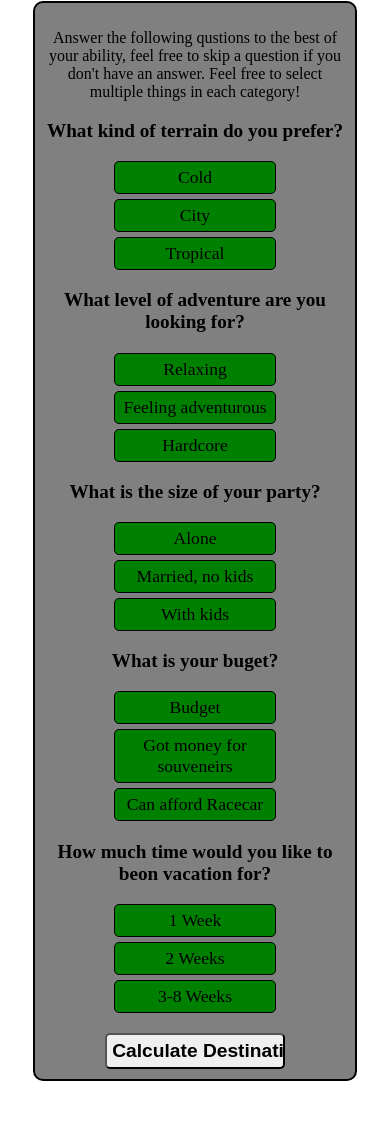
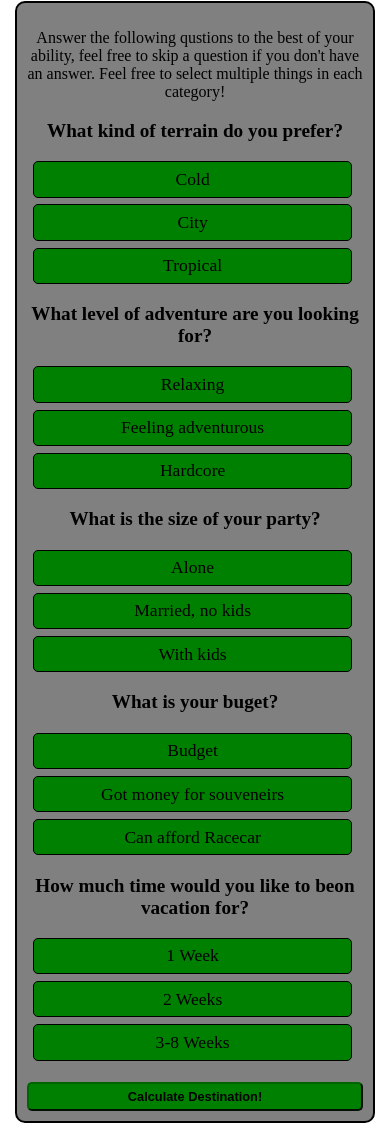
Before and after one commit to Hreacon/IntroWeek2Review, a plain HTML site: page index.html in a window 390 px wide. Shown: the part 131-1262 px from the top of the page. Before the commit the page ends 1220 px from the top, so only its background shows below. Drawn offline with Linux system fonts and the light colour scheme.

Commit message:
add responsive design

```diff
--- a/css/styles.css
+++ b/css/styles.css
@@ -2,7 +2,7 @@
   display: none;
 }
 #questionaire {
-  width:80%;
+  width:90%;
   margin:auto;
   text-align: center;
   padding:10px;
@@ -10,18 +10,18 @@
   border:2px solid black;
   background: gray;
 }
-#questionaire div + p, #questionaire p:nth-child(2) {
+#questionaire > div p {
   font-size: 1.2em;
   font-weight: bold;
 }
-#questionaire div[id] label {
-  width:50%;
+#questionaire div div[id] label {
+  width:90%;
   display: block;
-  padding:5px;
+  padding:2%;
   font-size: 1.1em;
   background:green;
   border:1px solid black;
-  margin:5px auto;
+  margin:2%;
   border-radius: 5px;
 }
 :checked + label{
@@ -33,9 +33,30 @@ input[type=checkbox] {
 }
 input[type=submit] {
   margin: 15px auto 0px auto;
-  width:60%;
+  clear:both;
   padding:5px;
   border-radius: 5px;
-  font-size: 1.2em;
   font-weight: bold;
+  font-size:.8em;
+  width:100%;
+  background: green;
+  border-color: darkgreen;
 }
+@media screen and (min-width:450px) {
+  input[type=submit] {
+    font-size:1.2em;
+  }
+}
+@media screen and (min-width:850px){
+    #questionaire > div {
+    width:50%;
+    float:left;
+  }
+  #questionaire > div:nth-child(6) {
+    float:none;
+    margin:0 auto;
+  }
+  input[type=submit] {
+    width:70%;
+  }
+}
--- a/index.html
+++ b/index.html
@@ -17,16 +17,26 @@
       </div>
         <form id="questionaire">
           <p>Answer the following qustions to the best of your ability, feel free to skip a question if you don't have an answer. Feel free to select multiple things in each category!</p>
+          <div>
             <p>What kind of terrain do you prefer?</p>
             <div id="terrain"></div>
+          </div>
+          <div>
             <p>What level of adventure are you looking for?</p>
             <div id="adventure"></div>
+          </div>
+          <div>
             <p>What is the size of your party?</p>
             <div id="partysize"></div>
+          </div>
+          <div>
             <p>What is your buget?</p>
             <div id="budget"></div>
+          </div>
+          <div>
             <p>How much time would you like to beon vacation for?</p>
             <div id="time"></div>
+          </div>
           <input type="submit" name="submit" value="Calculate Destination!">
         </form>
       <div class="vacation" id="alaska">
```
Lines whose indentation alone changed are shown as unchanged.
